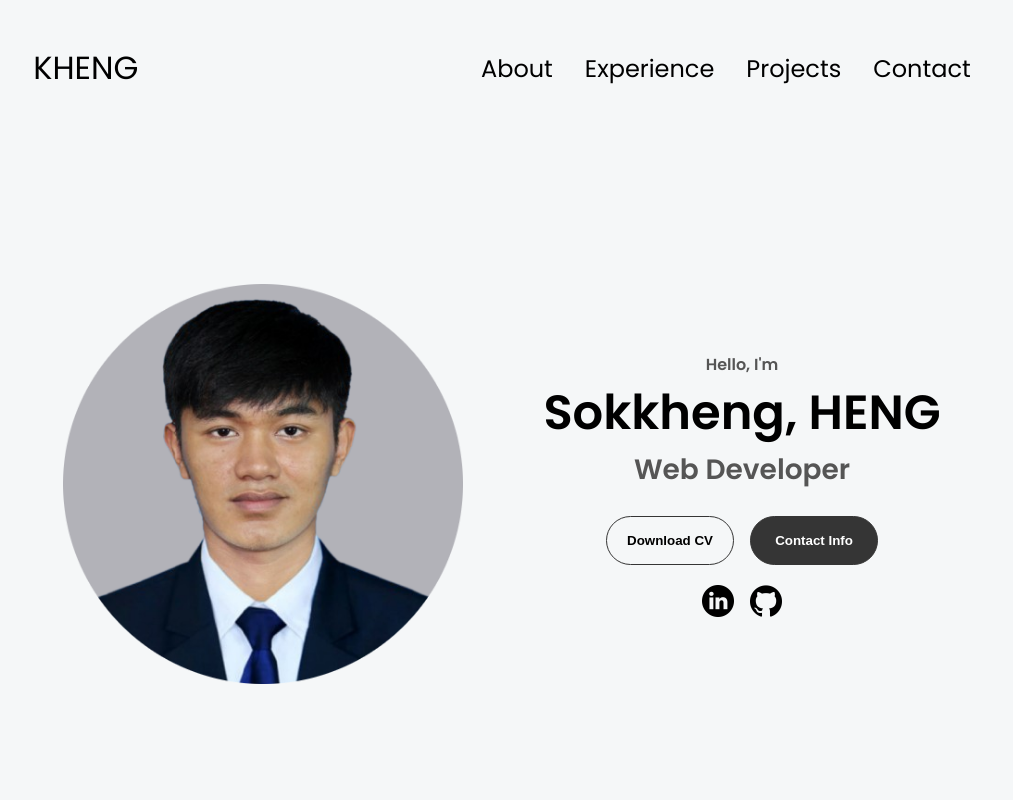
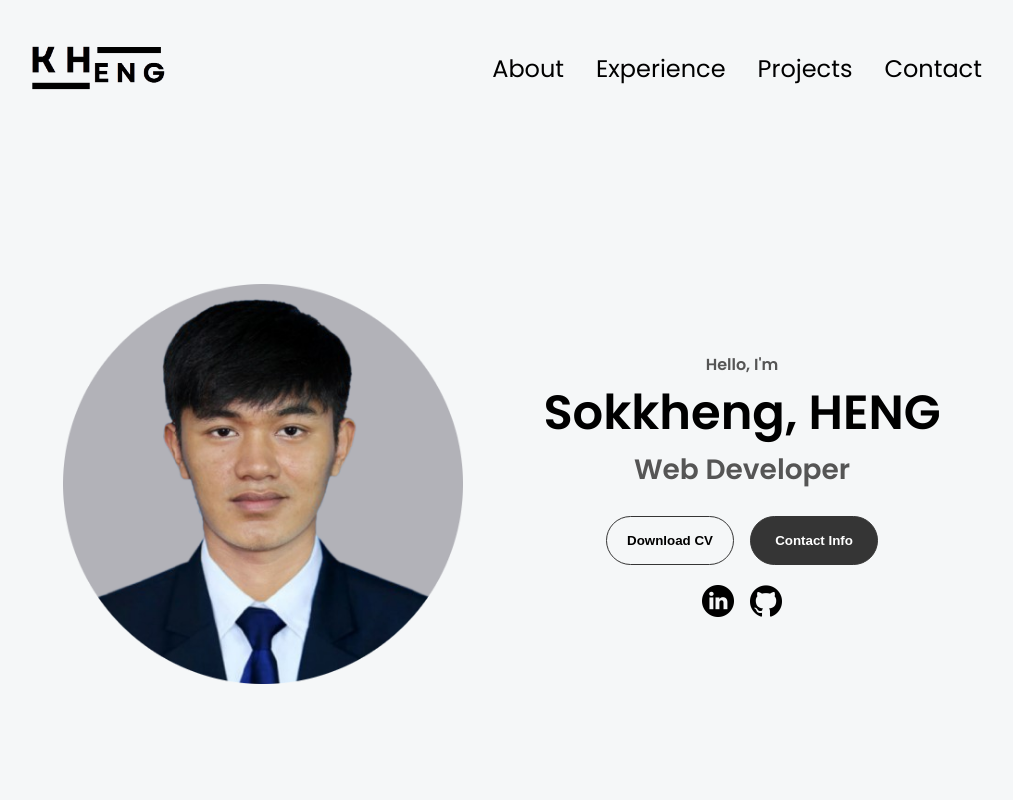
Before and after one commit to Kheng-Uzamaki/Kheng_Portfolio, a plain HTML site: page index.html in a window 1280 px wide. Shown: the top 800 px of the page, without its empty margins (138-1151 px from the left). Drawn offline with nearby package versions, Linux system fonts and the light colour scheme.

Commit message:
add logo

```diff
--- a/index.html
+++ b/index.html
@@ -5,6 +5,7 @@
     <meta http-equiv="X-UA-Compatible" content="IE=edge" />
     <meta name="viewport" content="width=device-width, initial-scale=1.0" />
     <title>My Portfolio</title>
+    <link rel="icon" type="image/png" href="./assets/logo.png" />
     <link rel="stylesheet" href="style.css" />
     <link rel="stylesheet" href="mediaqueries.css" />
     <script
@@ -15,7 +16,7 @@
   </head>
   <body>
     <nav id="desktop-nav">
-      <div class="logo"><a href="#">KHENG</a></div>
+      <div class="logo"><a href="#"><img src="./assets/logo.png" alt=""></a></div>
       <div>
         <ul class="nav-links">
           <li><a href="#about">About</a></li>
@@ -26,7 +27,7 @@
       </div>
     </nav>
     <nav id="hamburger-nav">
-      <div class="logo">KHENG</div>
+      <div class="logo"><img src="./assets/logo.png" alt=""></div>
       <div class="hamburger-menu">
         <div class="hamburger-icon" onclick="toggleMenu()">
           <span></span>
--- a/script.js
+++ b/script.js
@@ -32,8 +32,8 @@ $(document).ready(() => {
           <h2 class="experience-sub-title project-title">${p.pro_name}</h2>
           <p class="project-description">${p.pro_desc}</p>
           <div class="btn-container">
-            <button class="btn btn-color-2 project-btn" onclick="location.href='${p.proGit_Url}'">Github</button>
-            <button class="btn btn-color-2 project-btn" onclick="location.href='${p.pro_liveDemo}'">Live Demo</button>
+            <button class="btn btn-color-2 project-btn" onclick="window.open('${p.proGit_Url}', '_blank')">Github</button>
+      <button class="btn btn-color-2 project-btn" onclick="window.open('${p.pro_liveDemo}', '_blank')">Live Demo</button>
           </div>
         </div>
       `);
--- a/style.css
+++ b/style.css
@@ -61,6 +61,14 @@ a:hover {
 
 .logo {
   font-size: 2rem;
+  /* margin-top: 10px; */
+}
+#desktop-nav .logo img{
+  width: 150px;
+}
+.logo img{
+  width: 100px;
+  margin-top: 10px;
 }
 
 .logo:hover {
```
Also changed, not shown: assets/logo.png (added).
